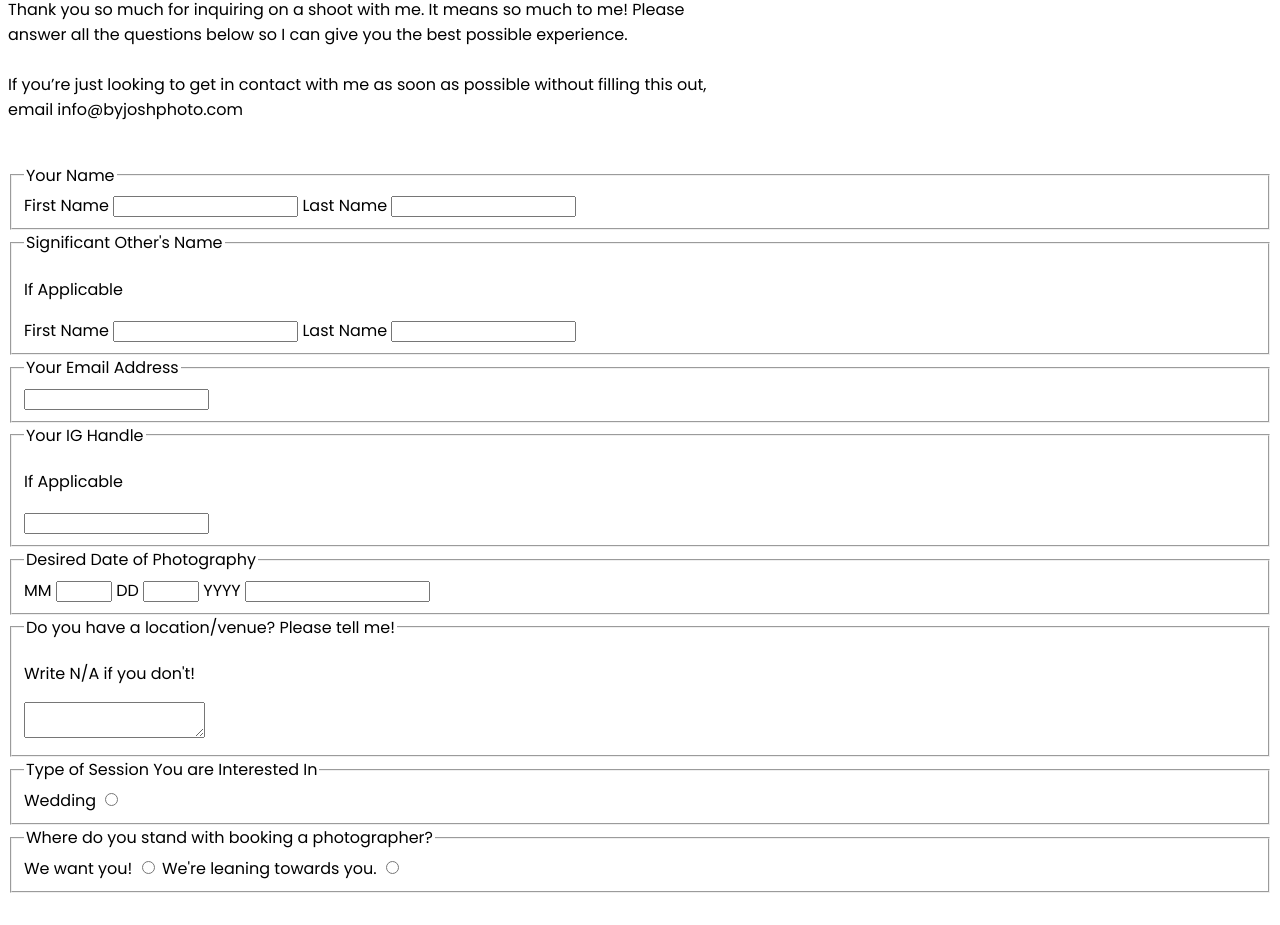
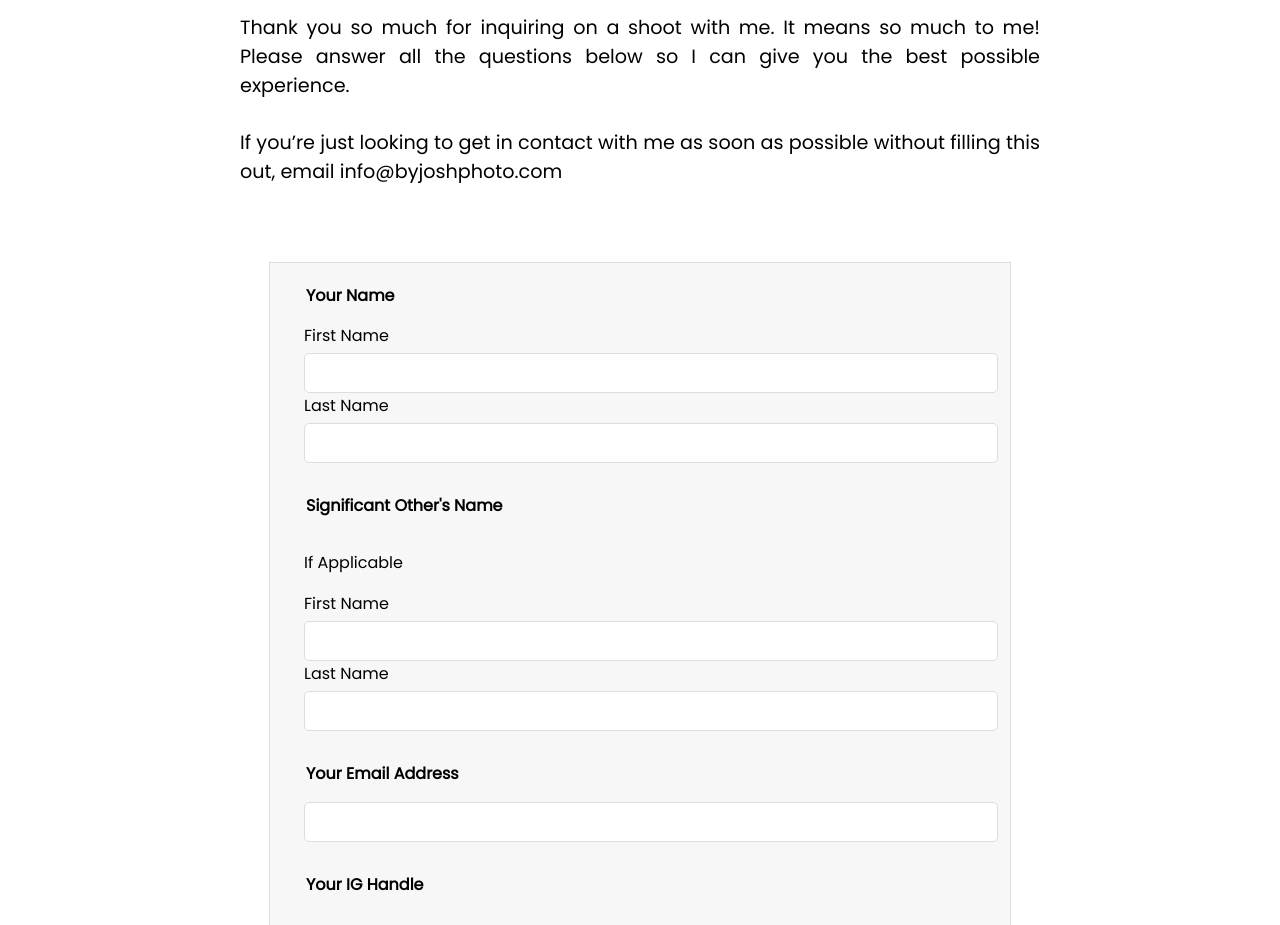
Before and after one commit to JoshuaNogues/byjoshphoto, a plain HTML site: page html/contact.html in a window 1280 px wide. Shown: the part 159-1084 px from the top of the page. Before the commit the page ends 1060 px from the top, so only its background shows below. Drawn offline with Linux system fonts and the light colour scheme.

Commit message:
contact page styling

```diff
--- a/css/contactstyle.css
+++ b/css/contactstyle.css
@@ -1,3 +1,10 @@
+@import url('https://fonts.googleapis.com/css?family=Poppins');
+@import url('https://fonts.googleapis.com/css2?family=Crimson+Text&display=swap');
+
+body {
+  font-family: 'Poppins', 'Crimson Text';
+}
+
 .logo {
   width: 150px;
   margin: 0 0 0 70px;
@@ -34,3 +41,98 @@
   grid-column: 1;
   grid-row: 1;
 }
+
+h1 {
+  font-size: 2rem;
+  margin: 20px 0;
+  text-align: center;
+}
+
+.client-questionnaire {
+  max-width: 800px;
+  margin: 0 auto;
+  padding: 20px;
+}
+
+.client-questionnaire h1 {
+  font-size: 2rem;
+  font-weight: bold;
+  margin-bottom: 20px;
+  text-align: center;
+}
+
+.client-questionnaire p {
+  font-size: 1.2rem;
+  line-height: 1.5;
+  margin-bottom: 30px;
+  text-align: justify;
+}
+
+/* Style the form */
+form {
+  max-width: 700px;
+  margin: 0 auto;
+  padding: 20px;
+  background-color: #f7f7f7;
+  border: 1px solid #ddd;
+}
+
+fieldset {
+  margin-bottom: 20px;
+  border: none;
+}
+
+legend {
+  font-weight: bold;
+  margin-bottom: 10px;
+}
+
+label {
+  display: block;
+  margin-bottom: 5px;
+}
+
+input[type="text"],
+input[type="email"],
+textarea {
+  width: 100%;
+  padding: 10px;
+  border: 1px solid #ddd;
+  border-radius: 5px;
+  font-size: 1rem;
+}
+
+input[type="number"] {
+  width: 50px;
+}
+
+textarea {
+  height: 150px;
+}
+
+input[type="radio"] {
+  margin-right: 5px;
+}
+
+button[type="submit"] {
+  background-color: #007bff;
+  color: #fff;
+  border: none;
+  border-radius: 5px;
+  padding: 10px 20px;
+  font-size: 1rem;
+  cursor: pointer;
+}
+
+button[type="submit"]:hover {
+  background-color: #0062cc;
+}
+
+.date {
+  display: flex;
+}
+
+.spacing-date {
+  margin-right: 5px;
+  margin-left: 5px;
+}
--- a/css/style.css
+++ b/css/style.css
@@ -171,6 +171,8 @@ nav > ul > li {
     display: flex;
     justify-content: center;
     background-color: teal;
+    height: 10vh;
+    margin-top: 10vh;
   }
 
   .button {
--- a/html/contact.html
+++ b/html/contact.html
@@ -2,15 +2,14 @@
 <html lang="en">
   <head>
     <title>Information</title>
-    <meta charset="UTF-8"/>
-    <link rel="stylesheet" href="../css/infostyle.css">
+    <meta charset="UTF-8" />
+    <link rel="stylesheet" href="../css/contactstyle.css" />
   </head>
 
   <header>
-
     <div class="navContainer">
       <div class="logoContainer">
-    <img class="logo" src="../byjoshphoto logos/IMG_9912.PNG"/>
+        <img class="logo" src="../byjoshphoto logos/IMG_9912.PNG" />
       </div>
       <div class="navLinkContainer">
         <nav>
@@ -22,49 +21,56 @@
         </nav>
       </div>
     </div>
+  </header>
 
-</header>
+  <div class="client-questionnaire">
 
   <h1>Client Questionnaire</h1>
 
-  <p>Thank you so much for inquiring on a shoot with me. It means so much to me! Please answer all the questions below so I can give you the best possible experience.
-<br><br>
-    If you’re just looking to get in contact with me as soon as possible without filling this out, email info@byjoshphoto.com</p>
-    <br>
+  <p>
+    Thank you so much for inquiring on a shoot with me. It means so much to me!
+    Please answer all the questions below so I can give you the best possible
+    experience. <br /><br />
+    If you’re just looking to get in contact with me as soon as possible without
+    filling this out, email info@byjoshphoto.com
+  </p>
+</div>
+
+  <br />
 
   <form>
     <fieldset>
       <legend>Your Name</legend>
       <label for="first-name">First Name</label>
-      <input type="text" id="first-name" name="first-name" required>
+      <input type="text" id="first-name" name="first-name" required />
       <label for="last-name">Last Name</label>
-      <input type="text" id="last-name" name="last-name" required>
+      <input type="text" id="last-name" name="last-name" required />
     </fieldset>
     <fieldset>
       <legend>Significant Other's Name</legend>
       <p>If Applicable</p>
       <label for="so-first-name">First Name</label>
-      <input type="text" id="so-first-name" name="so-first-name">
+      <input type="text" id="so-first-name" name="so-first-name" />
       <label for="so-last-name">Last Name</label>
-      <input type="text" id="so-last-name" name="so-last-name">
+      <input type="text" id="so-last-name" name="so-last-name" />
     </fieldset>
     <fieldset>
       <legend>Your Email Address</legend>
-      <input type="email" id="email" name="email" required>
+      <input type="email" id="email" name="email" required />
     </fieldset>
     <fieldset>
       <legend>Your IG Handle</legend>
       <p>If Applicable</p>
-      <input type="text" id="ig-handle" name="ig-handle">
+      <input type="text" id="ig-handle" name="ig-handle" />
     </fieldset>
-    <fieldset>
+    <fieldset class="date">
       <legend>Desired Date of Photography</legend>
-      <label for="month">MM</label>
-      <input type="number" id="month" name="month" min="1" max="12" required>
-      <label for="day">DD</label>
-      <input type="number" id="day" name="day" min="1" max="31" required>
-      <label for="year">YYYY</label>
-      <input type="number" id="year" name="year" min="1900" required>
+      <label class="spacing-date" for="month">MM</label>
+      <input type="number" id="month" name="month" min="1" max="12" required />
+      <label class="spacing-date" for="day">DD</label>
+      <input type="number" id="day" name="day" min="1" max="31" required />
+      <label  class="spacing-date" for="year">YYYY</label>
+      <input type="number" id="year" name="year" min="1900" required />
     </fieldset>
     <fieldset>
       <legend>Do you have a location/venue? Please tell me!</legend>
@@ -74,12 +80,34 @@
     <fieldset>
       <legend>Type of Session You are Interested In</legend>
       <label for="wedding">Wedding</label>
-      <input type="radio" id="wedding" name="session-type" value="wedding" required>
+      <input
+        type="radio"
+        id="wedding"
+        name="session-type"
+        value="wedding"
+        required
+      />
     </fieldset>
     <fieldset>
       <legend>Where do you stand with booking a photographer?</legend>
       <label for="want-you">We want you!</label>
-      <input type="radio" id="want-you" name="booking-status" value="want-you" required>
+      <input
+        type="radio"
+        id="want-you"
+        name="booking-status"
+        value="want-you"
+        required
+      />
       <label for="leaning-towards-you">We're leaning towards you.</label>
-      <input type="radio" id="leaning-towards-you" name="booking-status" value="leaning-towards-you" required>
-      <label for="checking-you-out">
+      <input
+        type="radio"
+        id="leaning-towards-you"
+        name="booking-status"
+        value="leaning-towards-you"
+        required
+      />
+      <label for="checking-you-out"> </label>
+    </fieldset>
+    <button type="submit">Submit</button>
+  </form>
+</html>
```
Also changed, not shown: byjoshphoto logos/me - Copy.png (added), 1 other file. Lines whose indentation alone changed are shown as unchanged.
